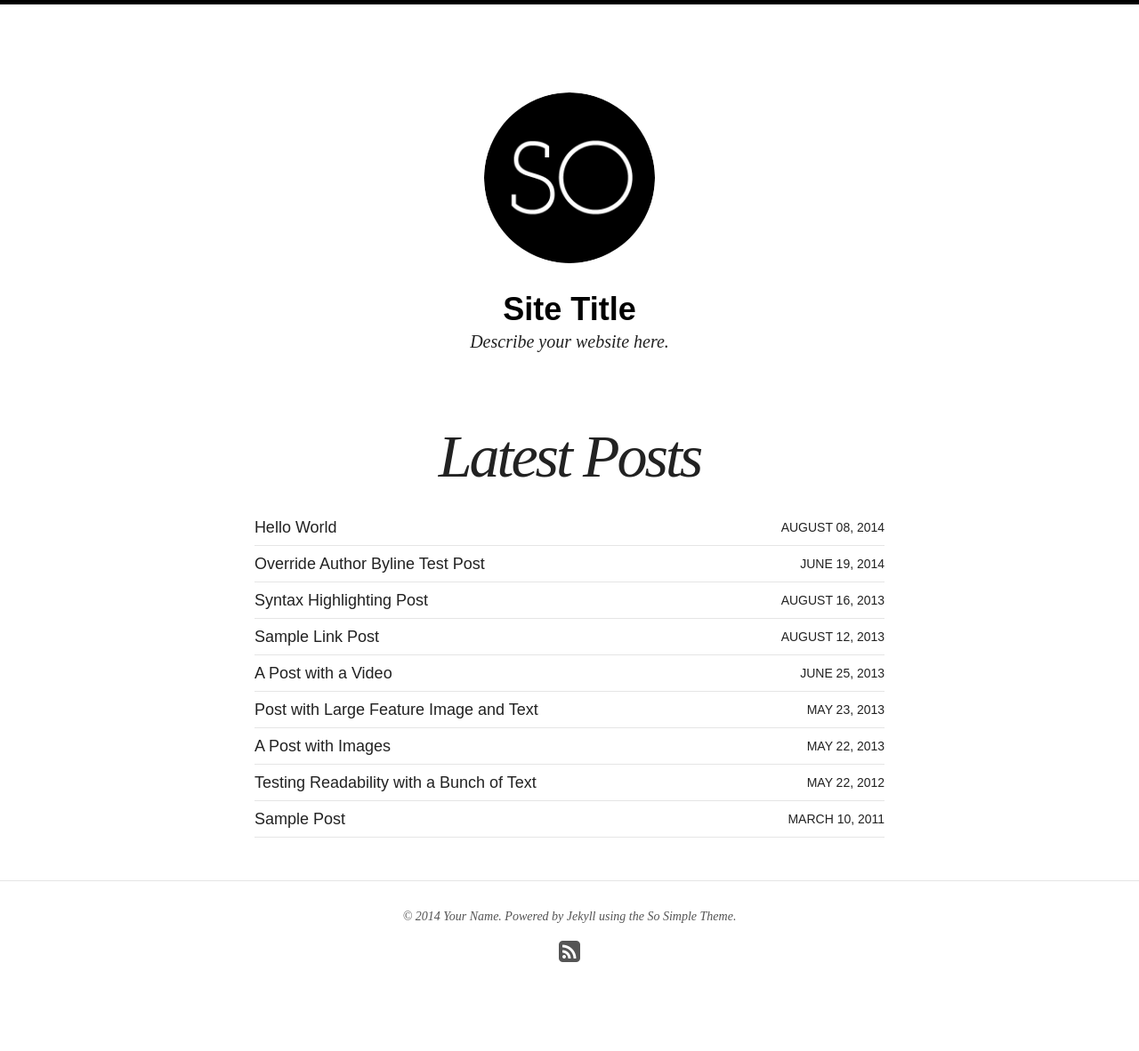
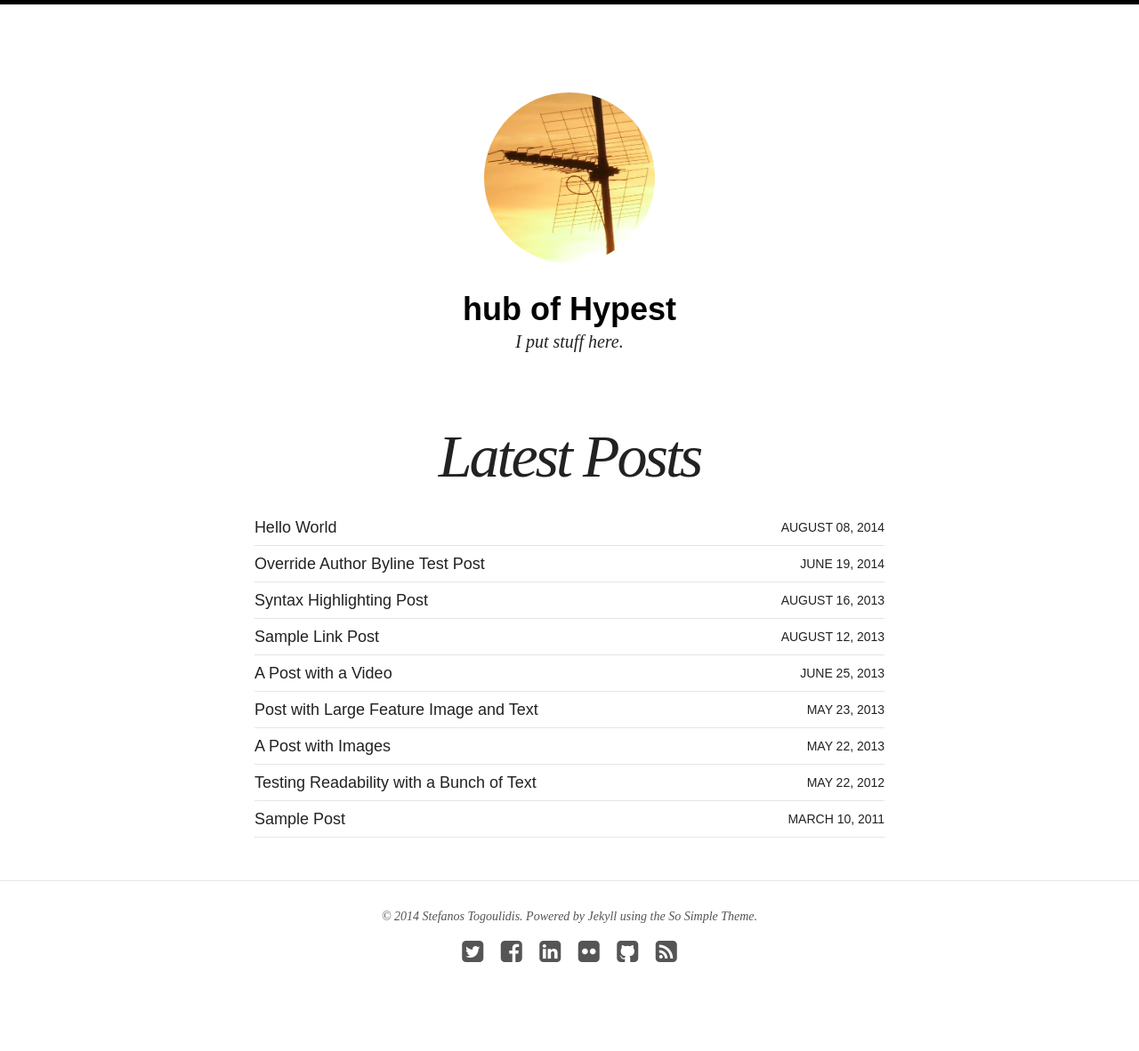
Before and after one commit to hypest/hypest.github.io, a Jekyll site: the page built from index.html, in a window 1280 px wide. Shown: the whole page at 89% size. Built offline with Jekyll 4.4.1, drawn with Linux system fonts in a browser that asks for light colours; nearby versions of some CDN libraries.

Commit message:
Add some personal info

```diff
--- a/_config.yml
+++ b/_config.yml
@@ -1,8 +1,8 @@
 # Site wide configuration
 
-title: Site Title
+title: hub of Hypest
 locale: en_US
-description: Describe your website here.
+description: I put stuff here.
 logo: site-logo.png
 search: true
 url:
@@ -32,17 +32,17 @@ exclude: ["lib", "config.rb", "Capfile", "config", "log", "Rakefile", "Rakefile.
 
 # Site owner
 owner:
-  name: Your Name
+  name: Stefanos Togoulidis
   avatar: bio-photo.jpg
-  email: you@email.com
+  email: stefanostogoulidis@gmail.com
   disqus-shortname:
-  twitter: #username
-  facebook: #username
-  github: #username
+  twitter: hypest
+  facebook: stefanos.togoulidis
+  github: hypest
   stackexchange: #http://stackoverflow.com/users/123456/username
-  linkedin: #username
+  linkedin: stefanostogoulidis
   instagram: #username
-  flickr: #username
+  flickr: 35991379@N06
   tumblr: #username
   google:
     plus: #username
```
Also changed, not shown: images/site-logo.png.
